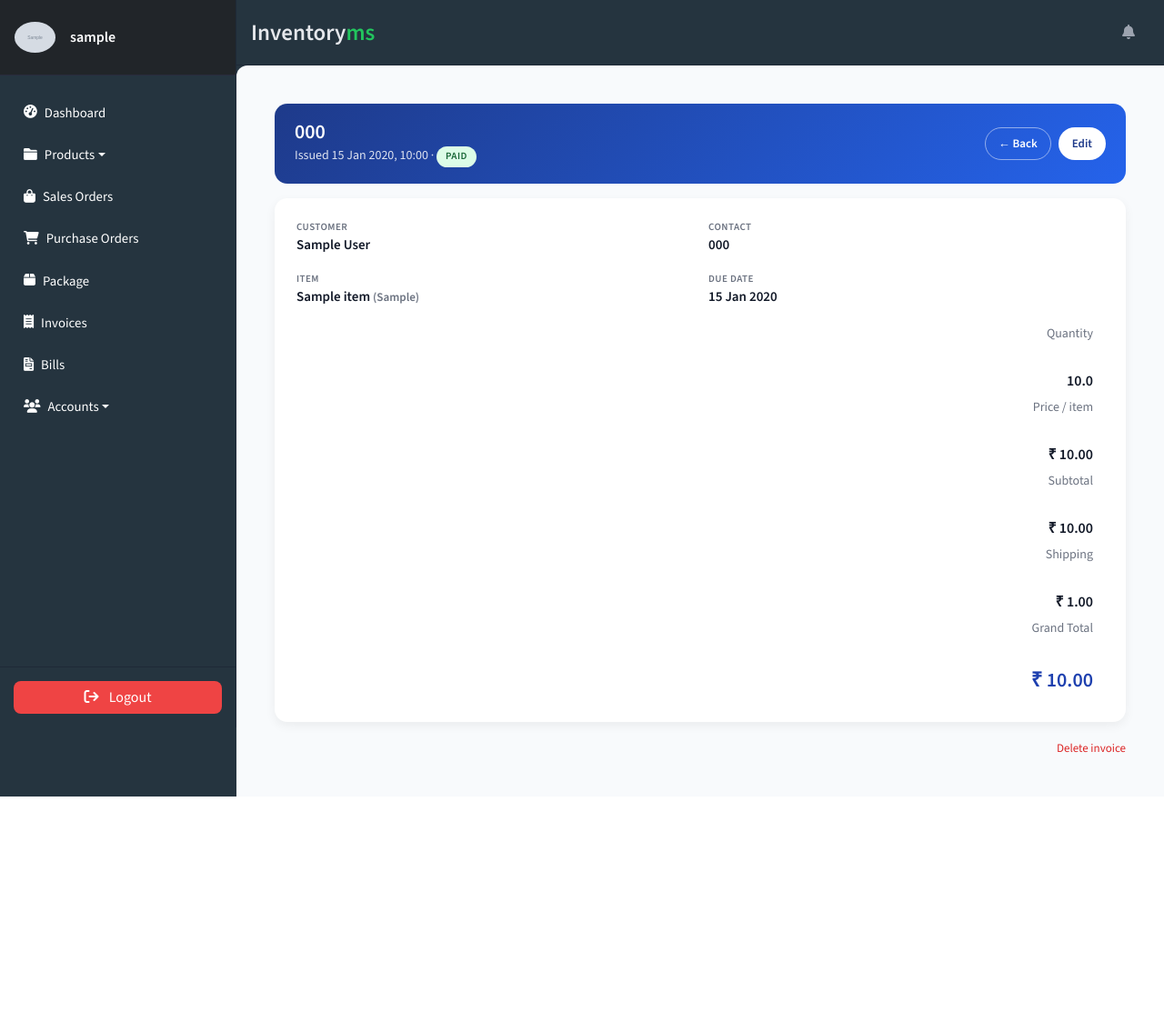
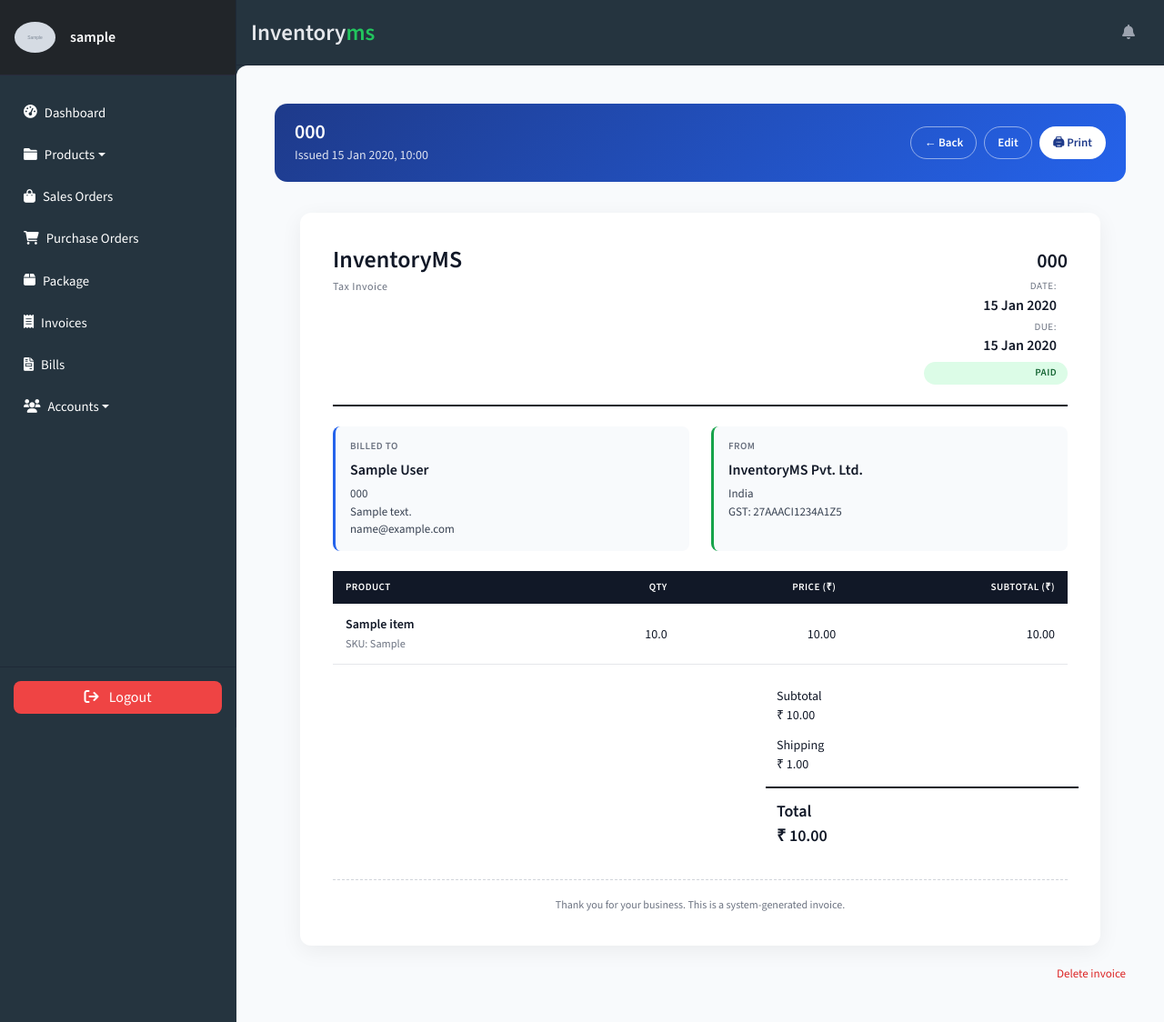
Before and after one commit to Jagritgit/Inventory_mangement, a Django app: a page that uses invoice/templates/invoice/_styles.html in a window 1280 px wide. Shown: the whole page at 91% size. Before the commit the page ends 876 px from the top, so only its background shows below. Run offline with Django 4.2, Linux system fonts and the light colour scheme; a user stored in the database is signed in; tables that the repository leaves empty hold one stand-in row (values such as "Sample post"); grey boxes marked "Sample" are stand-in pictures.

Commit message:
Enhance invoice and bill management with improved list and detail views
Refactor invoice and bill list and detail views to include sorting, filtering, and a document-style printable output.

Replit-Commit-Author: Agent
Replit-Commit-Session-Id: 047008a9-482c-46a3-b6bf-9c6b8813f7b7
Replit-Commit-Checkpoint-Type: full_checkpoint
Replit-Commit-Event-Id: c7f575f2-8049-4235-9449-7990f4da5f86
Replit-Commit-Screenshot-Url: https://storage.googleapis.com/screenshot-production-us-central1/364a6135-5c9b-41b9-907e-5c5180a95f9e/047008a9-482c-46a3-b6bf-9c6b8813f7b7/zgOFihZ
Replit-Helium-Checkpoint-Created: true

```diff
--- /dev/null
+++ b/invoice/templates/invoice/_print_styles.html
@@ -0,0 +1,82 @@
+<style>
+@media print {
+    /* Hide everything except the document */
+    body * { visibility: hidden !important; }
+    .print-area, .print-area * { visibility: visible !important; }
+    .print-area {
+        position: absolute !important;
+        left: 0; top: 0; width: 100%;
+        padding: 24px !important; margin: 0 !important;
+        background: #fff !important; color: #000 !important;
+        box-shadow: none !important;
+    }
+    .no-print { display: none !important; }
+    a { text-decoration: none !important; color: #000 !important; }
+    .doc-card { box-shadow: none !important; border: 1px solid #000 !important; }
+    .status-badge {
+        border: 1px solid #000 !important; background: #fff !important;
+        color: #000 !important;
+    }
+    .doc-table th, .doc-table td {
+        border: 1px solid #000 !important;
+    }
+    @page { margin: 1.5cm; }
+}
+
+/* Document layout (used on detail page, screen + print) */
+.doc-card {
+    background: #fff; max-width: 880px; margin: 0 auto;
+    border-radius: 12px; padding: 36px;
+    box-shadow: 0 6px 24px rgba(0,0,0,0.06); color: #111827;
+}
+.doc-head {
+    display: flex; justify-content: space-between; align-items: flex-start;
+    border-bottom: 2px solid #111827; padding-bottom: 18px; margin-bottom: 22px;
+}
+.doc-head .brand h1 { font-size: 26px; margin: 0 0 4px; font-weight: 800; }
+.doc-head .brand .tag { font-size: 12px; color: #6b7280; letter-spacing: .04em; }
+.doc-head .meta { text-align: right; }
+.doc-head .meta .num { font-size: 22px; font-weight: 800; }
+.doc-head .meta .label { font-size: 11px; color: #6b7280; text-transform: uppercase; letter-spacing: .05em; }
+.doc-head .meta .row { margin: 4px 0; }
+.doc-head .meta .row strong { font-weight: 600; color: #111827; }
+
+.doc-parties { display: grid; grid-template-columns: 1fr 1fr; gap: 24px; margin-bottom: 22px; }
+.doc-parties .block { padding: 14px 16px; background: #f8fafc; border-radius: 8px; border-left: 3px solid #2563eb; }
+.doc-parties .block .label {
+    font-size: 11px; text-transform: uppercase; letter-spacing: .04em;
+    color: #6b7280; font-weight: 700; margin-bottom: 6px;
+}
+.doc-parties .block .name { font-size: 16px; font-weight: 700; margin-bottom: 4px; }
+.doc-parties .block .line { font-size: 13px; color: #374151; }
+
+.doc-table { width: 100%; border-collapse: collapse; margin-bottom: 18px; }
+.doc-table th {
+    background: #111827; color: #fff; padding: 10px 14px;
+    font-size: 11px; text-transform: uppercase; letter-spacing: .04em;
+    text-align: left;
+}
+.doc-table th.num { text-align: right; }
+.doc-table td { padding: 12px 14px; border-bottom: 1px solid #e5e7eb; font-size: 14px; }
+.doc-table td.num { text-align: right; font-variant-numeric: tabular-nums; }
+
+.doc-totals { display: flex; justify-content: flex-end; }
+.doc-totals .box { min-width: 320px; }
+.doc-totals .row { display: flex; justify-content: space-between; padding: 6px 0; font-size: 14px; }
+.doc-totals .row.grand {
+    border-top: 2px solid #111827; margin-top: 8px; padding-top: 12px;
+    font-size: 18px; font-weight: 800;
+}
+
+.doc-foot {
+    margin-top: 28px; padding-top: 18px; border-top: 1px dashed #d1d5db;
+    text-align: center; font-size: 12px; color: #6b7280;
+}
+
+@media (max-width: 640px) {
+    .doc-card { padding: 18px; }
+    .doc-head { flex-direction: column; gap: 10px; }
+    .doc-head .meta { text-align: left; }
+    .doc-parties { grid-template-columns: 1fr; }
+}
+</style>
--- a/invoice/templates/invoice/_styles.html
+++ b/invoice/templates/invoice/_styles.html
@@ -12,9 +12,11 @@
 .btn-action {
     padding: 7px 14px; border-radius: 999px; text-decoration: none;
     font-size: 13px; font-weight: 600; border: 1px solid transparent;
+    cursor: pointer;
 }
 .btn-action.primary { background: #fff; color: #1e3a8a; }
 .btn-action.ghost { color: #fff; border-color: rgba(255,255,255,0.5); background: transparent; }
+.btn-action.danger { background: #dc2626; color: #fff; }
 
 .filter-bar {
     background: #fff; border-radius: 12px; padding: 14px;
@@ -29,13 +31,17 @@
     background: #2563eb; color: #fff; border: none; border-radius: 8px;
     padding: 7px 16px; font-size: 13px; font-weight: 600; cursor: pointer;
 }
+.filter-bar a.clear {
+    color: #6b7280; font-size: 12px; text-decoration: none;
+    margin-left: auto;
+}
 
 .data-table {
     width: 100%; background: #fff; border-radius: 12px; overflow: hidden;
     box-shadow: 0 4px 12px rgba(0,0,0,0.06); border-collapse: collapse;
 }
 .data-table th, .data-table td {
-    padding: 12px 14px; border-bottom: 1px solid #f1f5f9;
+    padding: 14px 16px; border-bottom: 1px solid #f1f5f9;
     color: #1f2937; font-size: 14px; text-align: left;
 }
 .data-table th {
@@ -43,11 +49,18 @@
     text-transform: uppercase; font-size: 11px; letter-spacing: .04em;
 }
 .data-table td.num { text-align: right; font-variant-numeric: tabular-nums; }
+.data-table th.num { text-align: right; }
 .data-table tr:last-child td { border-bottom: none; }
 .data-table tr:hover { background: #f9fafb; }
+.data-table .view-btn {
+    display: inline-block; padding: 5px 14px; background: #2563eb;
+    color: #fff; border-radius: 6px; font-size: 12px; font-weight: 600;
+    text-decoration: none;
+}
+.data-table .view-btn:hover { background: #1d4ed8; color: #fff; }
 
 .status-badge {
-    display: inline-block; padding: 3px 10px; border-radius: 999px;
+    display: inline-block; padding: 4px 12px; border-radius: 999px;
     font-size: 11px; font-weight: 700; text-transform: uppercase;
     letter-spacing: .04em;
 }
@@ -56,22 +69,16 @@
 .status-badge.danger  { background: #fee2e2; color: #991b1b; }
 .status-badge.secondary { background: #e5e7eb; color: #374151; }
 
-.detail-card {
-    background: #fff; border-radius: 14px; padding: 24px;
-    box-shadow: 0 4px 12px rgba(0,0,0,0.06); margin-bottom: 16px;
+.pagination-bar {
+    display: flex; justify-content: center; align-items: center;
+    gap: 8px; margin-top: 16px;
 }
-.detail-grid { display: grid; grid-template-columns: 1fr 1fr; gap: 18px; }
-.detail-grid .label {
-    font-size: 11px; text-transform: uppercase; color: #6b7280;
-    font-weight: 700; letter-spacing: .04em;
+.pagination-bar a, .pagination-bar span {
+    padding: 6px 12px; border-radius: 6px; font-size: 13px;
+    text-decoration: none; color: #374151; background: #fff;
+    border: 1px solid #e5e7eb;
 }
-.detail-grid .value { font-size: 15px; color: #111827; font-weight: 600; }
-
-.totals { margin-top: 18px; text-align: right; }
-.totals .row { display: flex; justify-content: flex-end; gap: 30px; margin: 6px 0; }
-.totals .label { color: #6b7280; font-size: 14px; }
-.totals .value { color: #111827; font-weight: 700; min-width: 120px; text-align: right; }
-.totals .grand .value { font-size: 22px; color: #1e40af; }
+.pagination-bar .current { background: #2563eb; color: #fff; border-color: #2563eb; }
 
 .form-card {
     background: #fff; border-radius: 14px; padding: 24px;
@@ -80,4 +87,10 @@
 .form-grid { display: grid; grid-template-columns: 1fr 1fr; gap: 14px; }
 .form-grid .full { grid-column: 1 / -1; }
 .form-grid label { font-size: 12px; font-weight: 700; color: #374151; }
+
+@media (max-width: 700px) {
+    .form-grid { grid-template-columns: 1fr; }
+    .data-table th, .data-table td { padding: 10px 8px; font-size: 12px; }
+    .module-header { padding: 14px; }
+}
 </style>
--- a/invoice/templates/invoice/invoicedetail.html
+++ b/invoice/templates/invoice/invoicedetail.html
@@ -2,54 +2,96 @@
 {% block title %}{{ invoice.invoice_number }}{% endblock %}
 {% block content %}
 {% include "invoice/_styles.html" %}
+{% include "invoice/_print_styles.html" %}
 
-<div class="module-wrap">
+<div class="module-wrap no-print">
     <div class="module-header">
         <div>
             <h2>{{ invoice.invoice_number }}</h2>
-            <small>Issued {{ invoice.date|date:"d M Y, H:i" }} &middot;
-                <span class="status-badge {{ invoice.status_color }}">{{ invoice.get_status_display }}</span>
-            </small>
+            <small>Issued {{ invoice.date|date:"d M Y, H:i" }}</small>
         </div>
         <div class="module-actions">
             <a class="btn-action ghost" href="{% url 'invoicelist' %}">← Back</a>
-            <a class="btn-action primary" href="{% url 'invoice-update' invoice.slug %}">Edit</a>
+            <a class="btn-action ghost" href="{% url 'invoice-update' invoice.slug %}">Edit</a>
+            <button type="button" class="btn-action primary" onclick="window.print()">🖨 Print</button>
         </div>
     </div>
+</div>
 
-    <div class="detail-card">
-        <div class="detail-grid">
-            <div>
-                <div class="label">Customer</div>
-                <div class="value">{{ invoice.customer.get_full_name|default:invoice.customer_name }}</div>
+<div class="print-area">
+    <div class="doc-card">
+        <div class="doc-head">
+            <div class="brand">
+                <h1>InventoryMS</h1>
+                <div class="tag">Tax Invoice</div>
             </div>
-            <div>
-                <div class="label">Contact</div>
-                <div class="value">{{ invoice.contact_number|default:"—" }}</div>
-            </div>
-            <div>
-                <div class="label">Item</div>
-                <div class="value">{{ invoice.item.name }}{% if invoice.item.sku %} <small style="color:#6b7280;">({{ invoice.item.sku }})</small>{% endif %}</div>
-            </div>
-            <div>
-                <div class="label">Due Date</div>
-                <div class="value">{{ invoice.due_date|date:"d M Y"|default:"—" }}</div>
+            <div class="meta">
+                <div class="num">{{ invoice.invoice_number }}</div>
+                <div class="row"><span class="label">Date:</span> <strong>{{ invoice.date|date:"d M Y" }}</strong></div>
+                <div class="row"><span class="label">Due:</span> <strong>{{ invoice.due_date|date:"d M Y"|default:"—" }}</strong></div>
+                <div class="row" style="margin-top:6px;">
+                    <span class="status-badge {{ invoice.status_color }}">{{ invoice.get_status_display }}</span>
+                </div>
             </div>
         </div>
 
-        <div class="totals">
-            <div class="row"><span class="label">Quantity</span><span class="value">{{ invoice.quantity }}</span></div>
-            <div class="row"><span class="label">Price / item</span><span class="value">₹ {{ invoice.price_per_item|floatformat:2 }}</span></div>
-            <div class="row"><span class="label">Subtotal</span><span class="value">₹ {{ invoice.total|floatformat:2 }}</span></div>
-            <div class="row"><span class="label">Shipping</span><span class="value">₹ {{ invoice.shipping|floatformat:2 }}</span></div>
-            <div class="row grand"><span class="label">Grand Total</span><span class="value">₹ {{ invoice.grand_total|floatformat:2 }}</span></div>
+        <div class="doc-parties">
+            <div class="block">
+                <div class="label">Billed To</div>
+                <div class="name">{{ invoice.customer.get_full_name|default:invoice.customer_name }}</div>
+                <div class="line">{{ invoice.contact_number|default:"" }}</div>
+                {% if invoice.customer %}
+                    <div class="line">{{ invoice.customer.address|default:"" }}</div>
+                    <div class="line">{{ invoice.customer.email|default:"" }}</div>
+                {% endif %}
+            </div>
+            <div class="block" style="border-left-color:#16a34a;">
+                <div class="label">From</div>
+                <div class="name">InventoryMS Pvt. Ltd.</div>
+                <div class="line">India</div>
+                <div class="line">GST: 27AAACI1234A1Z5</div>
+            </div>
+        </div>
+
+        <table class="doc-table">
+            <thead>
+                <tr>
+                    <th>Product</th>
+                    <th class="num">Qty</th>
+                    <th class="num">Price (₹)</th>
+                    <th class="num">Subtotal (₹)</th>
+                </tr>
+            </thead>
+            <tbody>
+                <tr>
+                    <td>
+                        <strong>{{ invoice.item.name }}</strong>
+                        {% if invoice.item.sku %}<br><small style="color:#6b7280;">SKU: {{ invoice.item.sku }}</small>{% endif %}
+                    </td>
+                    <td class="num">{{ invoice.quantity }}</td>
+                    <td class="num">{{ invoice.price_per_item|floatformat:2 }}</td>
+                    <td class="num">{{ invoice.total|floatformat:2 }}</td>
+                </tr>
+            </tbody>
+        </table>
+
+        <div class="doc-totals">
+            <div class="box">
+                <div class="row"><span>Subtotal</span><span>₹ {{ invoice.total|floatformat:2 }}</span></div>
+                <div class="row"><span>Shipping</span><span>₹ {{ invoice.shipping|floatformat:2 }}</span></div>
+                <div class="row grand"><span>Total</span><span>₹ {{ invoice.grand_total|floatformat:2 }}</span></div>
+            </div>
+        </div>
+
+        <div class="doc-foot">
+            Thank you for your business. This is a system-generated invoice.
         </div>
     </div>
+</div>
 
-    {% if user.is_superuser %}
-    <div style="text-align:right;">
-        <a href="{% url 'invoice-delete' invoice.id %}" style="color:#dc2626;font-size:13px;">Delete invoice</a>
-    </div>
-    {% endif %}
+{% if user.is_superuser %}
+<div class="module-wrap no-print" style="text-align:right;">
+    <a href="{% url 'invoice-delete' invoice.id %}" style="color:#dc2626;font-size:13px;">Delete invoice</a>
 </div>
+{% endif %}
 {% endblock %}
--- a/invoice/views.py
+++ b/invoice/views.py
@@ -14,6 +14,13 @@ class InvoiceListView(LoginRequiredMixin, ListView):
     template_name = "invoice/invoicelist.html"
     context_object_name = "invoices"
     paginate_by = 15
+
+    SORT_MAP = {
+        "date_desc":   "-date",
+        "date_asc":    "date",
+        "amount_desc": "-grand_total",
+        "amount_asc":  "grand_total",
+    }
 
     def get_queryset(self):
         qs = super().get_queryset().select_related("item", "customer")
@@ -40,6 +47,9 @@ class InvoiceListView(LoginRequiredMixin, ListView):
         elif date_filter == "month":
             qs = qs.filter(date__gte=now - timedelta(days=30))
 
+        sort = self.request.GET.get("sort", "date_desc")
+        qs = qs.order_by(self.SORT_MAP.get(sort, "-date"))
+
         return qs
 
     def get_context_data(self, **kwargs):
@@ -47,6 +57,7 @@ class InvoiceListView(LoginRequiredMixin, ListView):
         ctx["q"] = self.request.GET.get("q", "")
         ctx["status"] = self.request.GET.get("status", "")
         ctx["date"] = self.request.GET.get("date", "")
+        ctx["sort"] = self.request.GET.get("sort", "date_desc")
         return ctx
 
 
```
Also changed, not shown: attached_assets/Pasted-Act-as-a-senior-Django-developer-and-UI-UX-designer-Upg_1777009628755.txt (added, +206 -0 lines), bills/templates/bills/bill_list.html (+27 -13 lines), bills/templates/bills/billdetail.html (+75 -24 lines), bills/views.py (+11 -0 lines), invoice/templates/invoice/invoicelist.html (+25 -14 lines).
